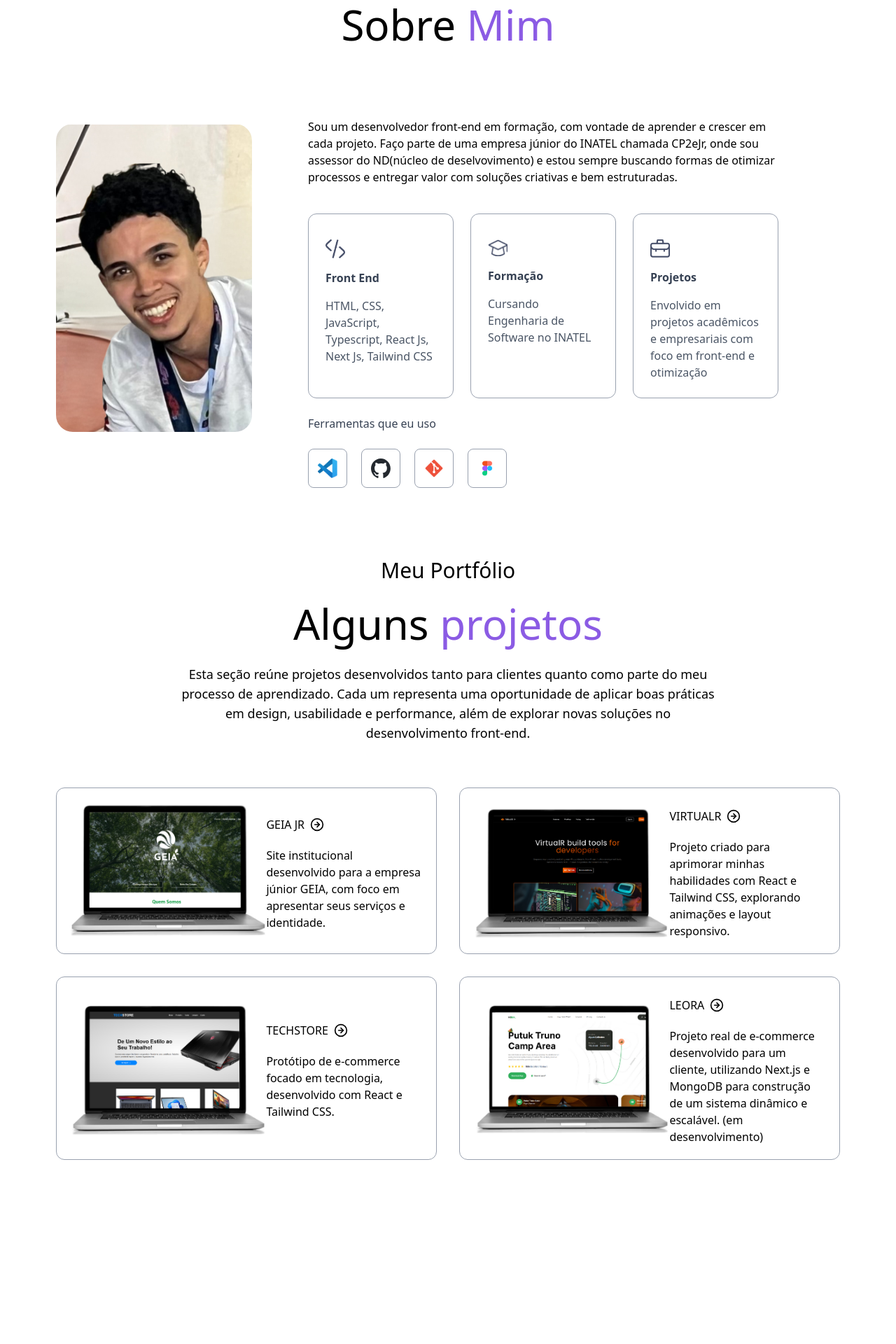
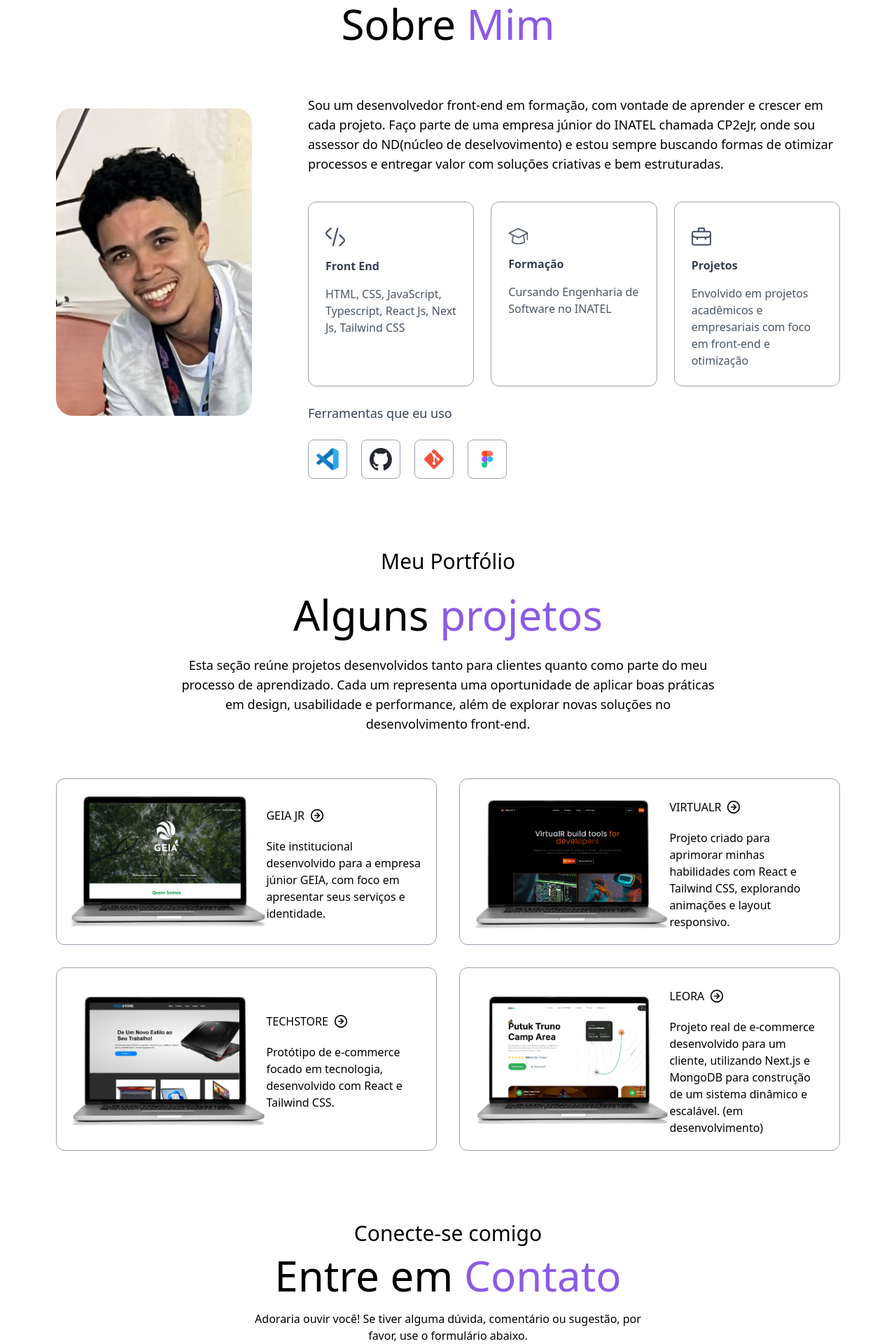
Before and after one commit to GPivoto/portfolio, a Next.js app: page / in a window 1280 px wide. Shown: the part 828-2748 px from the top of the page at 70% size. Before the commit the page ends 2549 px from the top, so only its background shows below. Built offline with nearby package versions, Linux system fonts and the light colour scheme; what tailwindcss-animated would draw is missing.

Commit message:
implementing new functions

```diff
--- a/src/app/globals.css
+++ b/src/app/globals.css
@@ -9,6 +9,7 @@
   --color-purple-100: #8b5be4;
 
   --shadow-black: 4px 4px 0px #000;
+  --shadow-black-50: 0px 0px 16px #a7a7a7;
   --shadow-white: 4px 4px 0px #fff;
   --shadow-purple: 4px 4px 0px #8b5be4;
 
--- a/src/app/page.tsx
+++ b/src/app/page.tsx
@@ -1,4 +1,5 @@
 import { AboutMe } from "@/components/AboutMe";
+import { Contact } from "@/components/Contact";
 import { Header } from "@/components/Header";
 import { Navbar } from "@/components/Navbar";
 import { Projects } from "@/components/Projects";
@@ -10,6 +11,7 @@ export default function Home(){
       <Header />
       <AboutMe />
       <Projects />
+      <Contact />
     </div>
   )
 }
--- a/src/components/AboutMe.tsx
+++ b/src/components/AboutMe.tsx
@@ -4,12 +4,12 @@ import { aboutGabriel, ferramentas } from "@/assets/assets";
 
 export function AboutMe() {
   return (
-    <section id="about" className="px-8 sm:px-14 md:px-20 mt-20 md:mt-25 ">
+    <section id="about" className="px-8 sm:px-14 md:px-20 mt-20 md:mt-25 scroll-mt-25">
       <h2 className="text-center text-2xl sm:text-3xl md:text-6xl">
         Sobre <span className="text-purple-100">Mim</span>
       </h2>
 
-      <div className="flex max-w-300 mx-auto flex-col lg:flex-row items-center gap-10 md:gap-20 my-10 md:my-8">
+      <div className="flex max-w-300 mx-auto flex-col lg:flex-row items-center gap-10 md:gap-20 my-10 lg:my-0">
         <div>
           <Image
             src={fotoGabriel}
@@ -18,14 +18,14 @@ export function AboutMe() {
           />
         </div>
         <div className="flex-1">
-          <p className="mb-10 max-w-2xl mt-0 lg:mt-18">
+          <p className="mb-10 max-w-4xl mt-0 lg:mt-18 text-base md:text-lg">
             Sou um desenvolvedor front-end em formação, com vontade de aprender
             e crescer em cada projeto. Faço parte de uma empresa júnior do INATEL chamada CP2eJr, onde sou assessor do ND(núcleo de deselvovimento) e estou
             sempre buscando formas de otimizar processos e entregar valor com
             soluções criativas e bem estruturadas.
           </p>
 
-          <ul className="grid grid-cols-1 sm:grid-cols-3 gap-6 max-w-2xl">
+          <ul className="grid grid-cols-1 sm:grid-cols-3 gap-6 max-w-4xl">
             {aboutGabriel.map((item, index) => (
               <li
                 key={index}
@@ -42,14 +42,14 @@ export function AboutMe() {
             ))}
           </ul>
 
-          <h4 className="my-6 text-gray-700 text-center lg:text-start">Ferramentas que eu uso </h4>
+          <h4 className="my-6 text-gray-700 text-center lg:text-start md:text-lg">Ferramentas que eu uso </h4>
           <ul className="flex items-center justify-center lg:justify-start gap-3 sm:gap-5">
             {ferramentas.map((item, index) => (
               <li
                 key={index}
-                className="flex items-center justify-center w-12 sm:w-14 aspect-square border border-gray-400 rounded-lg cursor-pointer hover:-translate-y-1 duration-500"
+                className="flex items-center justify-center w-12 md:w-14 aspect-square border border-gray-400 rounded-lg cursor-pointer hover:-translate-y-1 duration-500"
               >
-                <Image src={item.icon} alt={item.alt} className="w-5 sm:w-7 " />
+                <Image src={item.icon} alt={item.alt} className="w-7 md:w-8 " />
               </li>
             ))}
           </ul>
--- a/src/components/Button.tsx
+++ b/src/components/Button.tsx
@@ -6,7 +6,7 @@ interface ButtonProps {
 
 export function Button({ text }: ButtonProps) {
   return (
-    <button className="border border-gray-50 py-2 px-8 rounded-full gap-1 flex items-center justify-center text-gray-100 cursor-pointer hover:bg-purple-100 hover:text-white transition-colors duration-300 ease-in-out ">
+    <button className="border border-gray-50 bg-p py-2 px-8 rounded-full gap-1 flex items-center justify-center text-gray-100 cursor-pointer hover:bg-purple-100 hover:text-white transition-colors duration-300 ease-in-out ">
       {text}
       <ArrowUpRight className="w-5 mt-1" />
     </button>
--- /dev/null
+++ b/src/components/Contact.tsx
@@ -0,0 +1,19 @@
+export function Contact() {
+  return (
+    <section
+      id="contact"
+      className="px-8 sm:px-14 md:px-20 mt-20 md:mt-25 scroll-mt-25"
+    >
+      <div className="flex flex-col items-center space-y-3 ">
+        <h5 className="text-xl sm:text-2xl md:text-3xl">Conecte-se comigo</h5>
+        <h3 className="text-3xl md:text-5xl lg:text-6xl">
+          Entre em <span className="text-purple-100">Contato</span>
+        </h3>
+        <p className="text-center max-w-[577px] mt-2">
+          Adoraria ouvir você! Se tiver alguma dúvida, comentário ou sugestão,
+          por favor, use o formulário abaixo.
+        </p>
+      </div>
+    </section>
+  );
+}
--- a/src/components/Navbar.tsx
+++ b/src/components/Navbar.tsx
@@ -10,7 +10,7 @@ export function Navbar() {
 
   return (
     <>
-      <header className="border-b border-gray-50 w-full sticky top-0 bg-white z-50 backdrop-blur-3xl">
+      <header className="shadow-black-50  w-full sticky top-0 bg-white z-50 backdrop-blur-3xl">
         <div
           id="home"
           className="max-w-400 mx-auto w-full py-3 flex justify-between items-center px-8 sm:px-14 md:px-20"
--- a/src/components/Projects.tsx
+++ b/src/components/Projects.tsx
@@ -4,11 +4,13 @@ import Image from "next/image";
 
 export function Projects() {
   return (
-    <section id="projects" className="px-8 sm:px-14 md:px-20 mt-20 md:mt-25">
-      <div className="max-w-400 mx-auto w-full">
+    <section id="projects" className="px-8 sm:px-14 md:px-20 mt-20 md:mt-25 scroll-mt-25">
+      <div className="max-w-300 mx-auto w-full">
         <div className="flex flex-col items-center space-y-5 md:space-y-7">
           <p className="text-xl sm:text-2xl md:text-3xl">Meu Portfólio</p>
-          <h3 className="text-3xl md:text-5xl lg:text-6xl">Alguns <span className="text-purple-100">projetos</span></h3>
+          <h3 className="text-3xl md:text-5xl lg:text-6xl">
+            Alguns <span className="text-purple-100">projetos</span>
+          </h3>
           <p className="text-center max-w-3xl md:text-lg leading-7">
             Esta seção reúne projetos desenvolvidos tanto para clientes quanto
             como parte do meu processo de aprendizado. Cada um representa uma
@@ -22,7 +24,7 @@ export function Projects() {
           {projetos.map((item, index) => (
             <li
               key={index}
-              className="flex flex-col lg:flex-row items-center justify-center border border-gray-400 rounded-xl py-5 px-5 md:gap-2 lg:gap-0 hover:-translate-y-1 duration-500 hover:shadow-black"
+              className="flex flex-col lg:flex-row items-center justify-center border border-gray-400 rounded-xl py-5 px-5 md:gap-4 lg:gap-0 hover:-translate-y-1 duration-500 hover:shadow-black"
             >
               <a
                 href={item.href}
```
